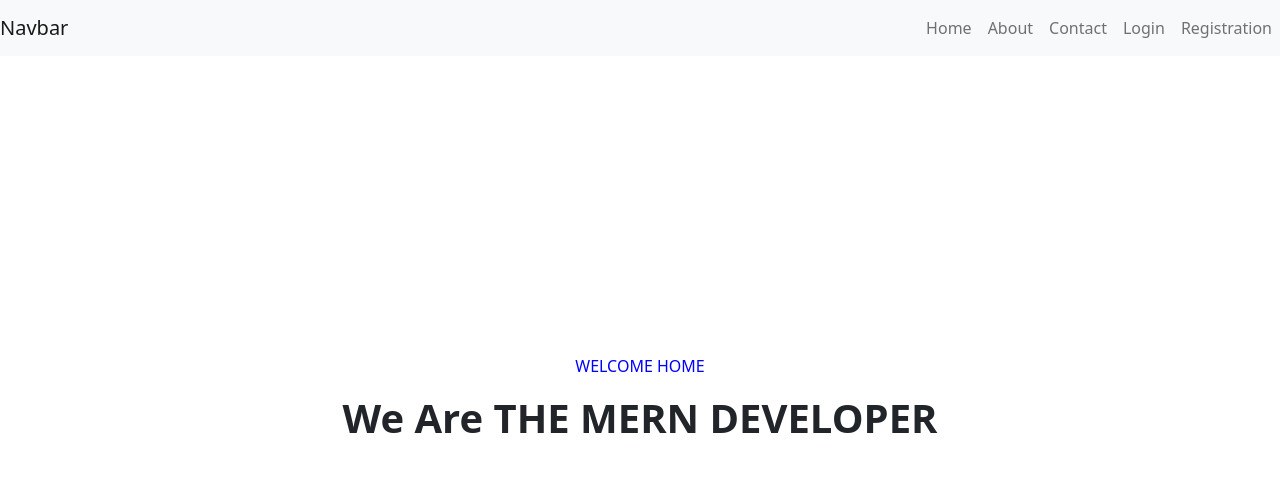
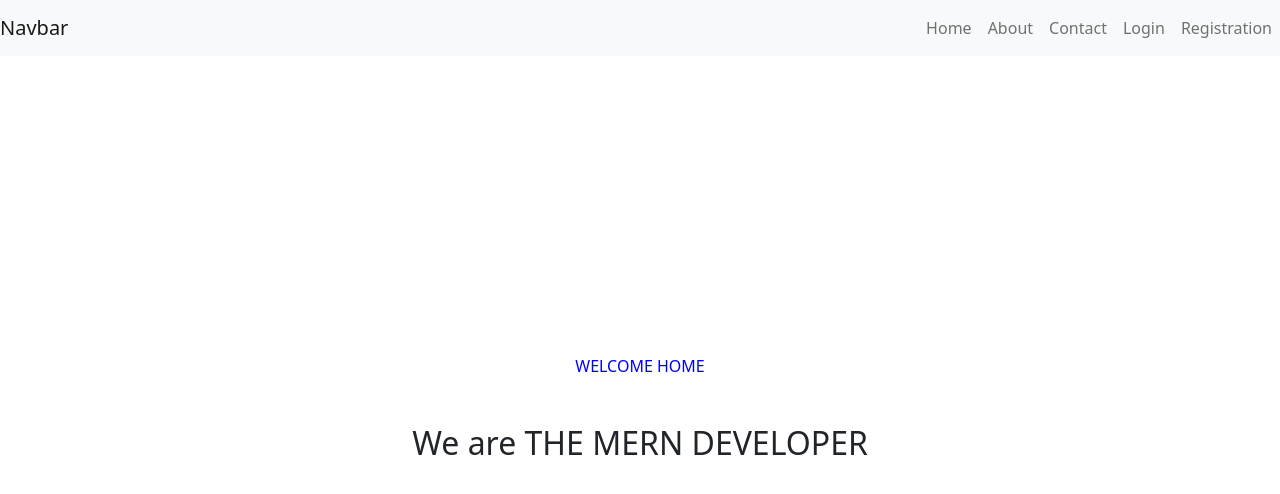
Before and after one commit to parulsurana/MernStack, a React (Create React App) app in the folder frontend/: page / in a window 1280 px wide. Shown: the top 494 px of the page. Built offline with nearby package versions, Linux system fonts and the light colour scheme; no server answers.

Commit message:
Update Home Page - Get Dynamic Data

```diff
--- a/frontend/src/components/Home.js
+++ b/frontend/src/components/Home.js
@@ -1,12 +1,41 @@
-import React from "react";
+import React, { useEffect, useState } from "react";
 
 export default function Home() {
+
+	const [userName, setUserName] = useState('');
+	const [show, setShow] = useState(false);
+
+	const userHome = async () => {
+		try {
+			const res = await fetch("/getdata", {
+				method: "GET",
+				headers: {
+					"Content-Type": "application/json",
+				},
+			});
+
+			const data = await res.json();
+			console.log(data);
+			setUserName(data.name);
+			setShow(true);
+
+		} catch (err) {
+			console.log(err);
+		}
+	};
+
+	useEffect(() => {
+		userHome();
+	}, []);
+
+
 	return (
 		<>
 			<div className='home-page'>
 				<div className='home-div'>
 					<p className='pt-5'>WELCOME HOME</p>
-					<h1> We are THE MERN DEVELOPER</h1>
+					<h1>{userName}</h1>
+					<h2> { show ? "Happy to see you back!" : "We are THE MERN DEVELOPER"}</h2>
 				</div>
 			</div>
 		</>
```
